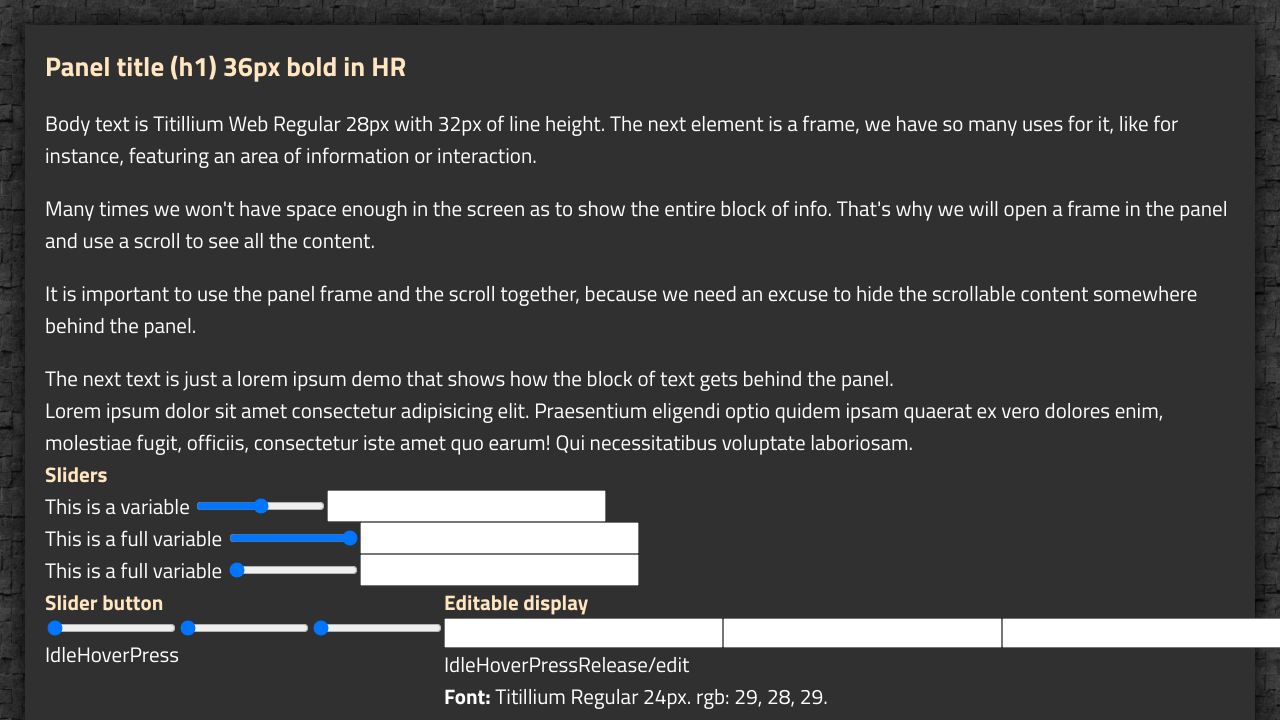
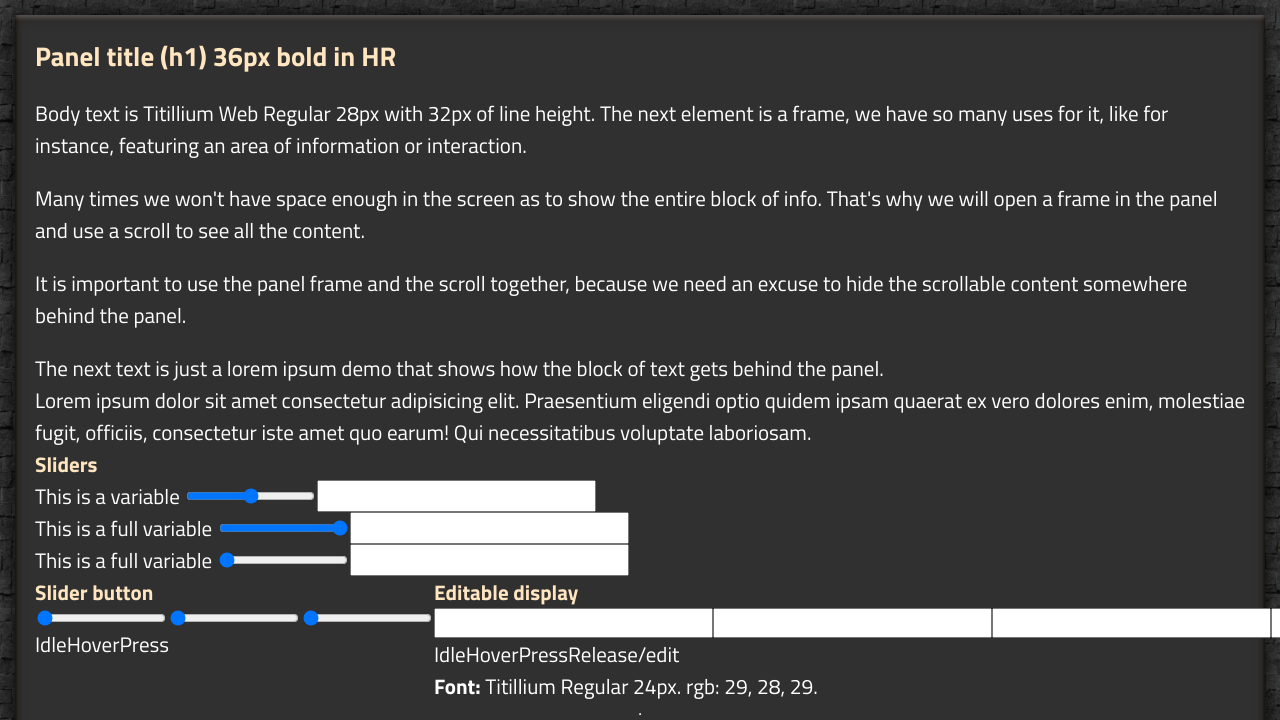
Before and after one commit to drewtato/factorio-css, a plain HTML site: page index.html in a window 1280 px wide. Shown: the top 720 px of the page. Drawn offline with Linux system fonts and the light colour scheme.

Commit message:
Finished panel box shadow and end-of-panel marks (which look indistinguishable from the real thing at 100% zoom)

```diff
--- a/factorio.css
+++ b/factorio.css
@@ -11,7 +11,7 @@
     --factorio-orange: #ffae00;
     --cancel-red: #fe4d4d;
     --orange-border: 2px solid var(--factorio-orange);
-    --blur-color: #241508;
+    --blur-color: #251c13;
     --font-scale: 0.75;
 }
 
@@ -54,7 +54,28 @@ p {
     display: flex;
     flex-direction: column;
     background: var(--panel-bg);
-    box-shadow: 0 0 25px 0 #000;
-    margin: 25px;
+    box-shadow:
+        0 0 25px 0 #000,
+        inset 12px 0 3px -11px rgba(0, 0, 0, 0.5),
+        inset -12px 0 3px -11px rgba(0, 0, 0, 0.5),
+        inset 0 -12px 2.5px -9px rgba(0, 0, 0, 0.5),
+        inset 0 12px 4px -9px rgba(230, 240, 255, 0.25),
+        inset 0 2px 8px 2px var(--blur-color)
+    ;
+    margin: 15px;
     padding: 20px;
 }
+
+.fio-panel::after {
+    content: '';
+    height: 64px;
+    width: 100%;
+    background-image:
+        linear-gradient(to top, rgba(0, 0, 0, 0.4), transparent 4px),
+        linear-gradient(to bottom, rgba(0, 0, 0, 0.15), transparent 4px),
+        repeating-linear-gradient(to right, transparent, transparent 4px, #373637 4px, #3b3a3b 6px, #373637 8px),
+        linear-gradient(to bottom, rgba(0, 0, 0, 0.1), transparent 4px),
+        linear-gradient(to top, rgba(255, 255, 255, 0.15), transparent 4px),
+        repeating-linear-gradient(to right, #2a2a2a, #2d2c2d 2px, #2a2a2a 4px)
+    ;
+}
```
